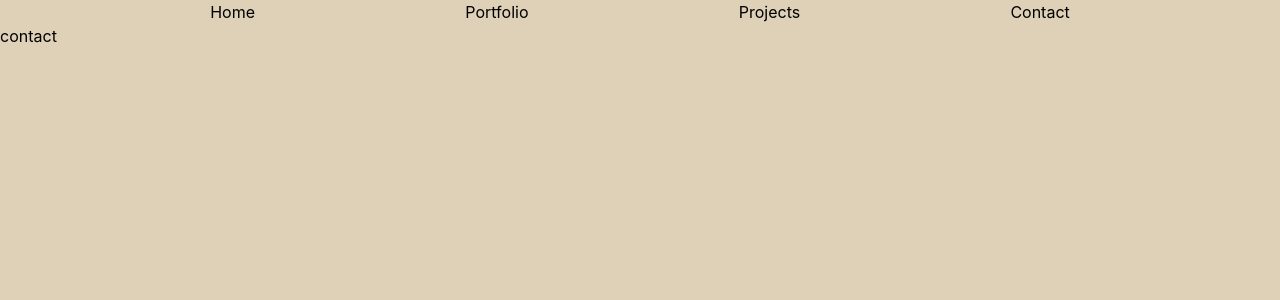
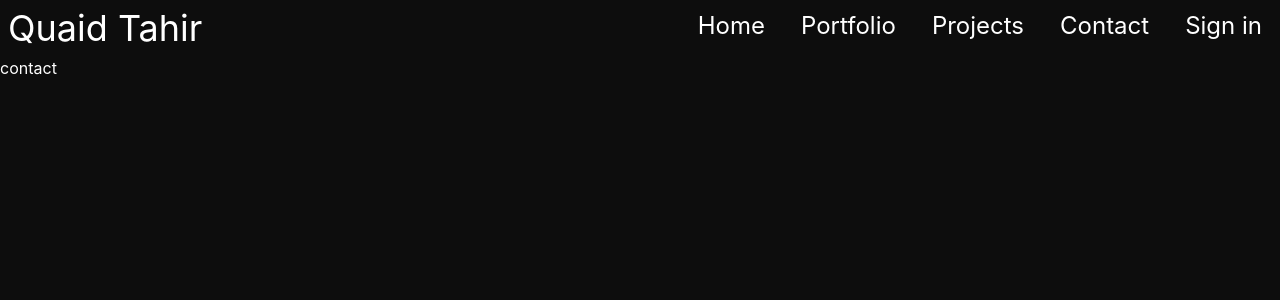
Before and after one commit to QuaidCodes/quaidtahir.com_v2, a Next.js app: page /contact in a window 1280 px wide. Shown: the top 300 px of the page. Built offline with nearby package versions, Linux system fonts and the light colour scheme.

Commit message:
color palette

```diff
--- a/app/components/Header.tsx
+++ b/app/components/Header.tsx
@@ -1,9 +1,12 @@
 "use client";
+
+import {motion} from "motion/react";
 
 export default function Header() {
   return (
-    <nav>
-      <ul className="flex w-full flex-auto justify-evenly">
+    <nav className="m-2 flex justify-between ">
+      <h1 className="text-nowrap text-4xl">Quaid Tahir</h1>
+      <ul className="flex w-full flex-auto justify-end gap-4 text-2xl">
         <li>
           <a href="/">Home</a>
         </li>
@@ -19,6 +22,10 @@ export default function Header() {
         <li>
           <a href="/contact">Contact</a>
         </li>
+
+        <li>
+          <a href="/login">Sign in</a>
+        </li>
       </ul>
     </nav>
   );
--- a/app/globals.css
+++ b/app/globals.css
@@ -1,10 +1,50 @@
-
 @import "tailwindcss";
 
-html {
-    @apply bg-[#DFD0B8] text-black ;
+/*
+    Neon Highlights
+    https://www.vev.design/blog/dark-mode-website-color-palette/
+    check assets/images for ref
+    #0D0D0D - black
+    #FFFFFF - white
+    #00FF85 - green
+    #1E90FF - blue
+    #FF0099 - pink
+
+    Background: #0D0D0D (almost black)
+    Primary Text: #FFFFFF (pure white)
+    Accent 1: #00FF85 (neon green)
+    Accent 2: #1E90FF (electric blue)
+    Hover Effects: #FF0099 (vivid pink)
+-----------------------------------
+    Monochromatic Minimalism
+    https://www.vev.design/blog/dark-mode-website-color-palette/
+
+    #121212
+    #E0E0E0
+    #B0B0B0
+    #444444
+    #888888
+
+    Background: #121212 (charcoal black)
+    Primary Text: #E0E0E0 (light gray)
+    Secondary Text: #B0B0B0 (medium gray)
+    Borders/Dividers: #444444 (dark gray)
+    Accent: #888888 (soft gray)
+
+*/
+
+@theme {
+  --color-primary: #0d0d0d;
+  --color-secondary: #ffffff;
+  --color-accentb: #1e90ff;
+  --color-accentg: #00ff85;
+  --color-accentp: #ff0099;
 }
 
-nav a {
-    @apply hover:underline;
+html {
+  @apply bg-primary text-secondary;
 }
+
+nav li {
+    @apply py-0.5 px-2.5 hover:bg-accentp rounded-full text-center;
+}
--- a/package.json
+++ b/package.json
@@ -9,6 +9,7 @@
     "lint": "eslint"
   },
   "dependencies": {
+    "motion": "^12.35.2",
     "next": "16.1.6",
     "postcss": "^8.5.8",
     "react": "19.2.3",
```
Also changed, not shown: app/assets/images/ColorPalette.png (added), 1 other file (tests, documents, lock files or other folders).
